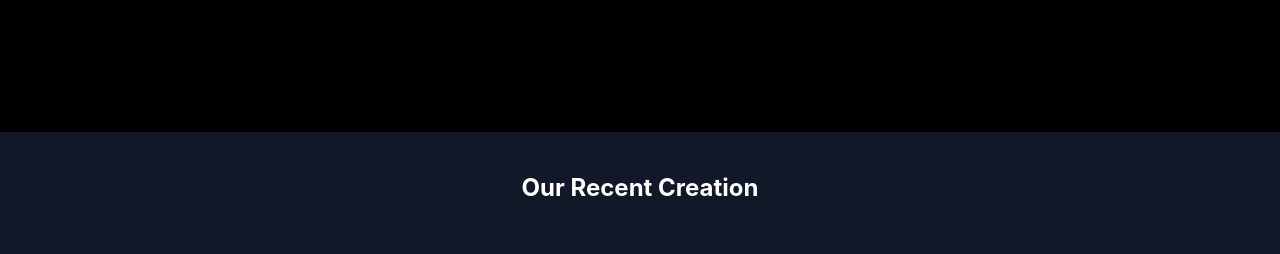
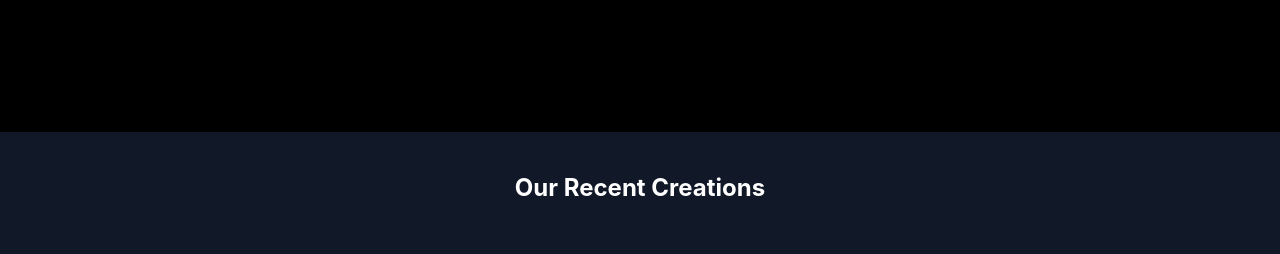
Before and after one commit to hzfhzf137/CosmoCommunication, a React (Vite) app: page / in a window 1280 px wide. Shown: the part 1100-1354 px from the top of the page. Built offline with nearby package versions, Linux system fonts and the light colour scheme.

Commit message:
creation
creations

```diff
--- a/src/components/imageCardHandler.jsx
+++ b/src/components/imageCardHandler.jsx
@@ -69,7 +69,7 @@ const ImageCardHandler = () => {
       <h2
         className={`text-base sm:text-lg md:text-xl lg:text-2xl font-bold pt-10 text-white`}
       >
-        Our Recent Creation
+        Our Recent Creations
       </h2>
     <div
       ref={galleryRef}
```
